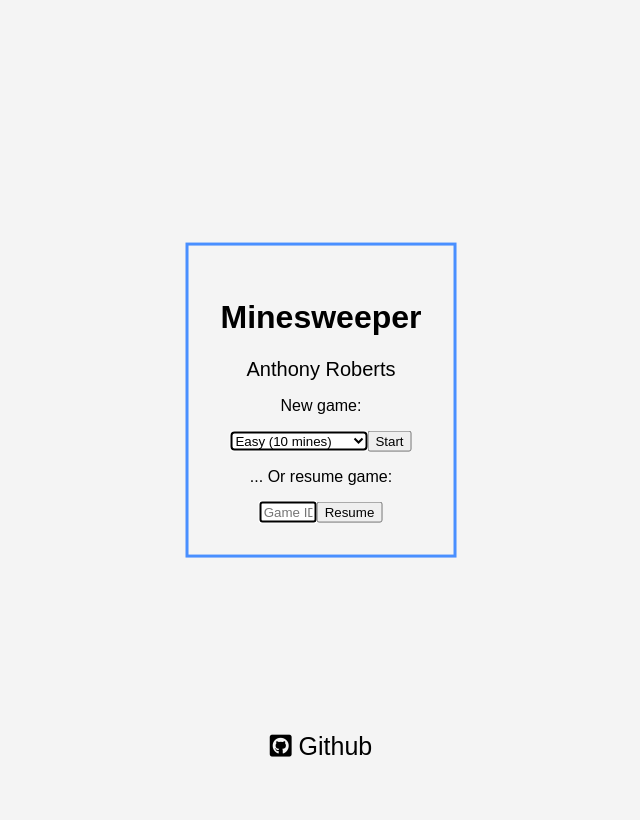
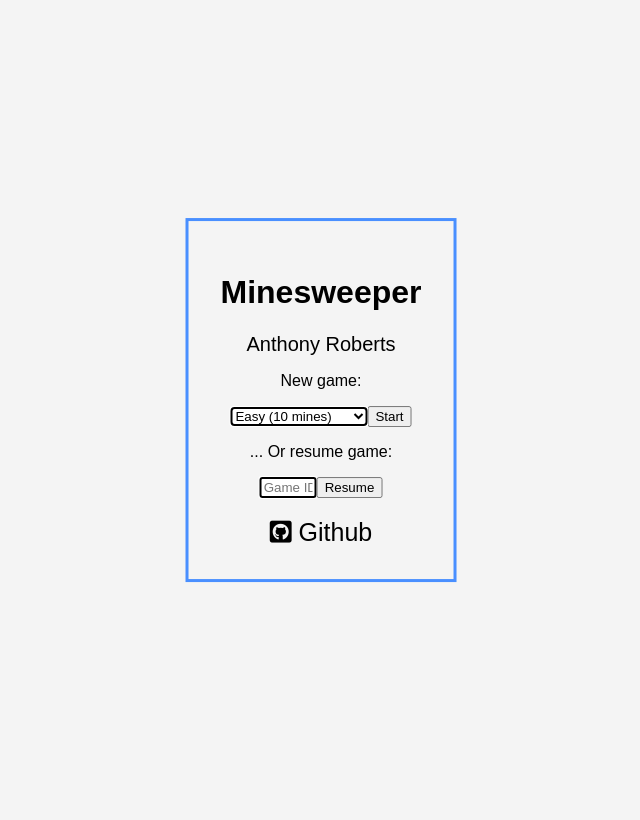
Before and after one commit to anthonydroberts/minesweeper-react-django, a Django app: template app/templates/app/index.html in a window 1280 px wide. Shown: the whole page, without its empty margins (319-959 px from the left). Before the commit the page ends 757 px from the top, so only its background shows below. Run offline with Django 3.2, Linux system fonts and the light colour scheme; the template is opened without the code that fills it, so the values that code supplies are empty; some libraries are stand-ins or nearby versions.

Commit message:
css updates

```diff
--- a/app/templates/app/index.html
+++ b/app/templates/app/index.html
@@ -6,10 +6,11 @@
 		<link rel="stylesheet" href="https://use.fontawesome.com/releases/v5.8.1/css/all.css" integrity="sha384-50oBUHEmvpQ+1lW4y57PTFmhCaXp0ML5d60M1M7uH2+nqUivzIebhndOJK28anvf" crossorigin="anonymous">
 	</head>
 	<body oncontextmenu="return false">
-		<div id = "root"></div>
-		<a id = "github" href="https://github.com/anthonydroberts" target="_blank">
-			<i class = "fab fa-github-square"></i> Github
-		</a>
+		<div id = "parentAll">
+			<div id = "root">
+			</div>
+		</div>
+
 
 		<script src="https://unpkg.com/react@16/umd/react.development.js" crossorigin></script>
 		<script src="https://unpkg.com/react-dom@16/umd/react-dom.development.js" crossorigin></script>
--- a/minesweepersite/urls.py
+++ b/minesweepersite/urls.py
@@ -17,6 +17,5 @@ from django.contrib import admin
 from django.urls import include, path
 
 urlpatterns = [
-    path('app/', include('app.urls')),
-    path('admin/', admin.site.urls),
+    path('', include('app.urls')),
 ]
--- a/static/app.js
+++ b/static/app.js
@@ -121,11 +121,15 @@ class Board extends React.Component {
     ReactDOM.render(<Entry/>, document.getElementById('root'));
   }
 
+  handleReturnButton(){
+    console.log("return request");
+    ReactDOM.render(<Entry/>, document.getElementById('root'));
+  }
+
   componentDidMount(){
     fetch(`./getBoard/` + '?' + 'id=' + this.props.gameID)
     .then(response => response.json())
     .then(response =>{
-        console.log("NEW BOARD: " + response.board);
         var getEnd = 0;
         function exists(arr, search) {
           return arr.some(row => row.includes(search));
@@ -171,7 +175,7 @@ class Board extends React.Component {
             );
        });
     return(
-      <div>
+      <div id = "gameParent">
         <div id = "gameTitle">
           <h1>Minesweeper</h1>
           <a href = "http://adroberts.me/" target="_blank" id = "anthonyHeader">Anthony Roberts</a>
@@ -180,6 +184,12 @@ class Board extends React.Component {
         <div id = "gameBoard">
           {drawBoard}
         </div>
+        <div id = "gameReturnParent">
+          <button id = "gameReturnButton" onClick = {() => this.handleReturnButton()}>Return</button>
+        </div>
+        <a id = "github" href="https://github.com/anthonydroberts" target="_blank">
+          <i class = "fab fa-github-square"></i> Github
+        </a>
       </div>
     )
   }
@@ -285,6 +295,9 @@ class Entry extends React.Component {
           <input id = "entryInputField" type="text" size="4" placeholder="Game ID" />
           <input type="submit" value="Resume" />
         </form>
+        <a id = "github" href="https://github.com/anthonydroberts" target="_blank">
+          <i class = "fab fa-github-square"></i> Github
+        </a>
       </div>
     )
   }
--- a/static/style.css
+++ b/static/style.css
@@ -1,19 +1,30 @@
+html{
+		height:100%;
+}
+
 body{
 	margin: 20px;
   padding: 0;
   font-family: sans-serif;
   background: #f4f4f4;
+	min-height: 800px;
+}
+
+#parentAll{
+	display:grid;
+}
+
+#root{
+	display:inline-block;
 }
 
 #github{
-	position: absolute;
-	left: 50%;
-	top: 95%;
-	-webkit-transform: translate(-50%, -95%);
-	transform: translate(-50%, -95%);
+	position:relative;
+	display:inline-block;
 	font-size: 25px;
 	text-decoration: none;
 	color:black;
+	margin-top:20px;
 }
 
 #github:hover{
```
Also changed, not shown: other parts of static/style.css (+40 -6 lines), db.sqlite3.
